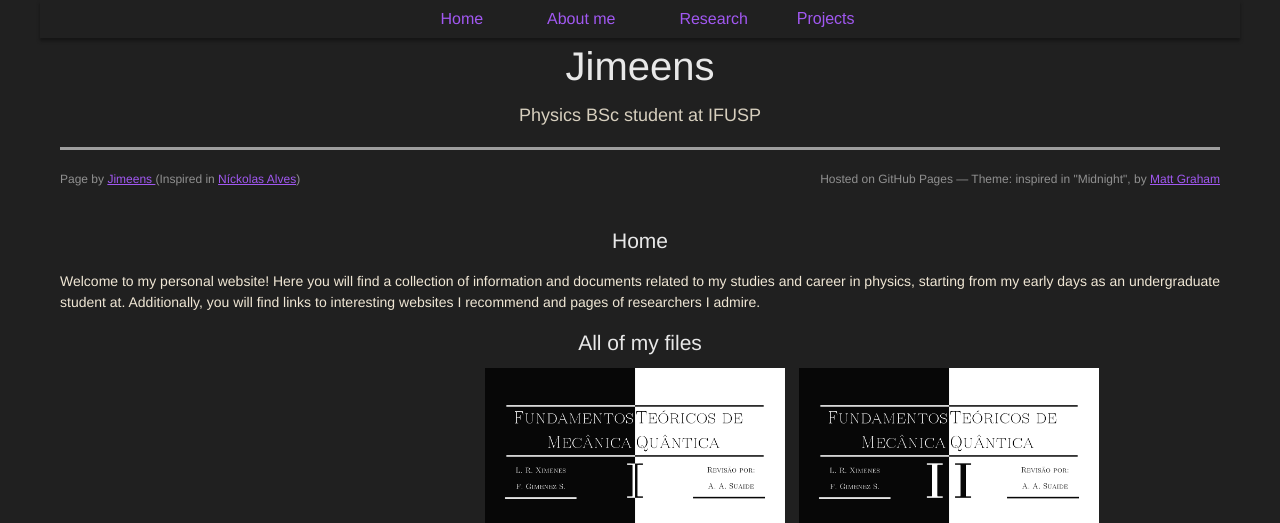
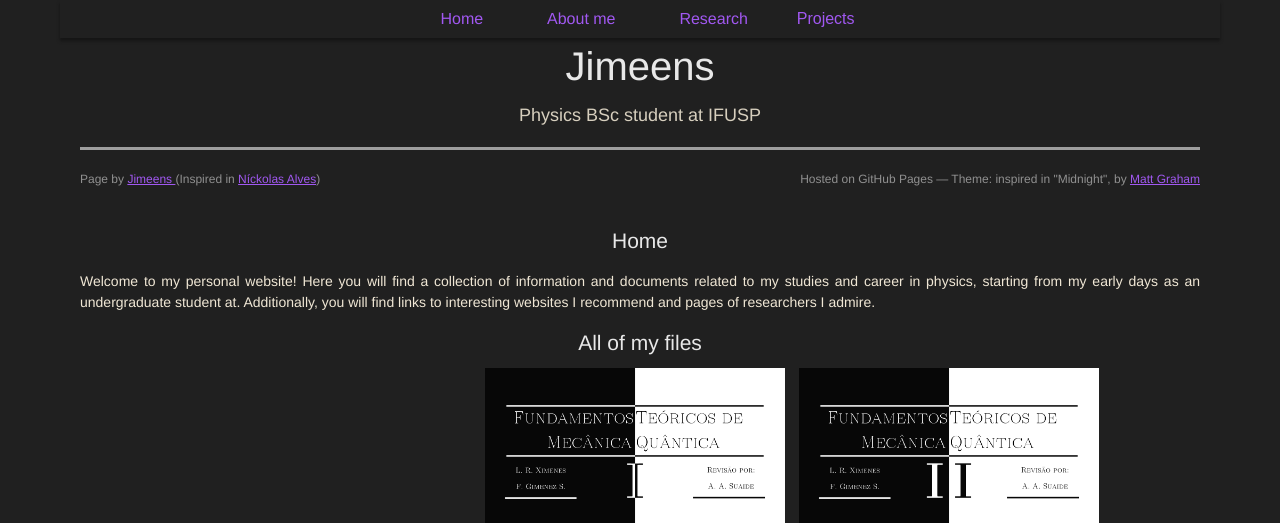
Before and after one commit to Jimeens/jimeens.github.io, a Jekyll site: the page built from index.md, in a window 1280 px wide and 1400 px high. Shown: the top 523 px of the window. Built offline with Jekyll 4.4.1, drawn with Linux system fonts in a browser that asks for light colours; some web fonts are replaced; our own code applies the rules of GitHub Pages for plain Markdown files; grey boxes are pictures that could not be loaded.

Commit message:
Update style.scss

```diff
--- a/assets/css/style.scss
+++ b/assets/css/style.scss
@@ -236,7 +236,7 @@ nav {
 }
 
 body {
- padding:0 40px 20px 40px;
+ padding:0 60px 20px 60px;
  max-width: 100%;
  margin: auto;
  font:14px/1.5 "MontserratRegular", "Helvetica Neue", Helvetica, Arial, sans-serif;
```
